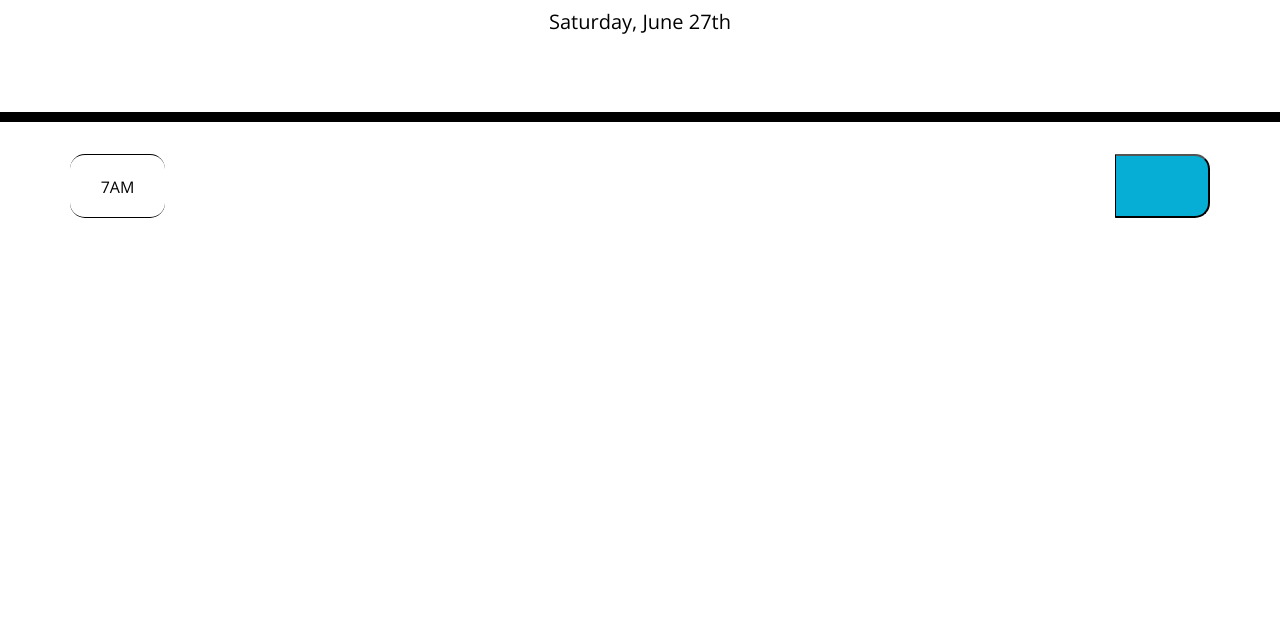
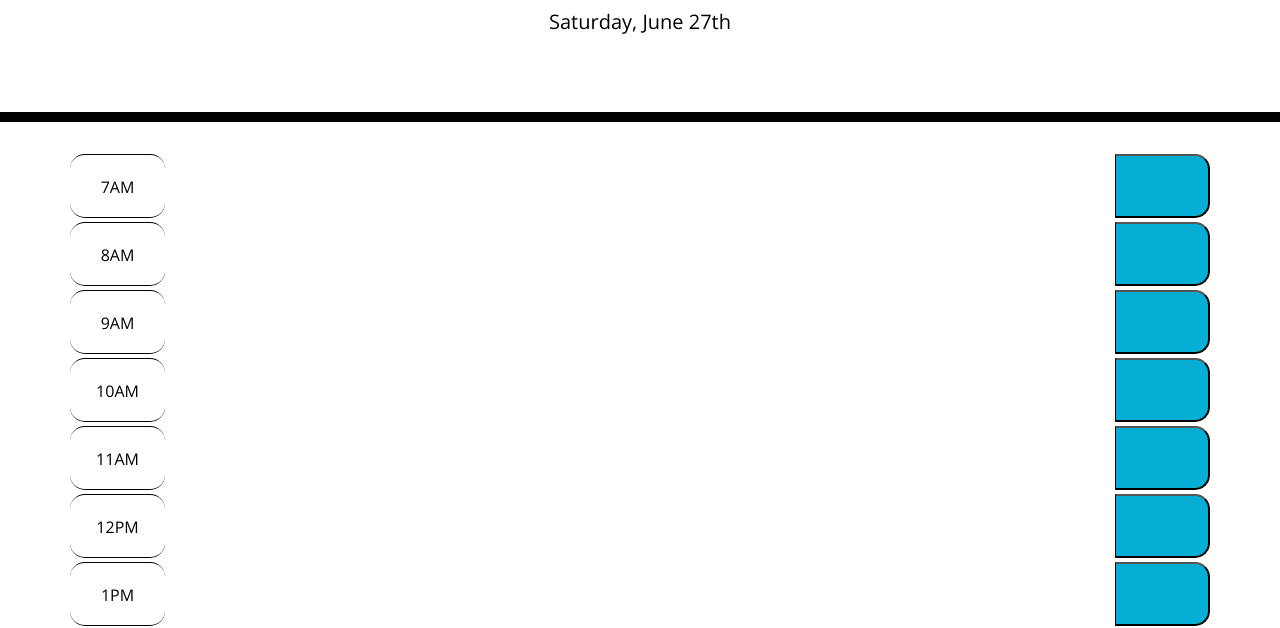
Before and after one commit to DevelopedByDay/workdayschedule, a plain HTML site: page index.html in a window 1280 px wide. Shown: the part 182-810 px from the top of the page. Drawn offline with nearby package versions, Linux system fonts and the light colour scheme; a web font is replaced by a local one.

Commit message:
tasks generate

```diff
--- a/assets/java.js
+++ b/assets/java.js
@@ -15,6 +15,33 @@ var createTask = function() {
 
 var loadTasks = function() {
     today();
+    var container = document.getElementById("schedule")
+    for(i = 7; i < 19; i++) {
+        var hour = i
+        if (i > 12) {
+            hour = hour - 12 + "PM"
+        }
+        else if (i === 12){
+            hour = hour + "PM"
+        }
+        else {
+            hour = hour + "AM";
+        }
+        var html = `<div class="row mt-1">
+        <div class="col-1 col-lg-1 time-block hour">
+            ${hour}
+        </div>
+        <div class="col-10 col-lg-10">
+          <p id="day${i}" class="description">
+
+          </p>
+        </div>
+        <button id="saveBtn${i}" class="col-1 col-lg-1 saveBtn"><span class="oi oi-lock-locked"></span></button>
+
+      </div>`
+        container.insertAdjacentHTML("beforeend", html);
+    }
+
     // tasks = JSON.parse(localStorage.getItem("tasks"));
 
     // if (!tasks) {
@@ -78,8 +105,16 @@ $("div").on("blur", "textarea", function() {
     $(this).replaceWith(taskP);
 });
 
+$("[id^=save]").on("click", function () {
+    var id = this.id,
+        time = id.substr(id.length - 1);
+    var description = $("#day" + time).val();
+});
+
 loadTasks();
+
+
 
 setInterval(function() {
     today()
-}, (1000 * 60)*30);
+}, (1000 * 60)*5);
--- a/assets/style.css
+++ b/assets/style.css
@@ -70,11 +70,11 @@ textarea{
   outline: none;
 }
 
-.saveBtn i:focus {
+.saveBtn:focus {
   outline: none;
 }
 
-.saveBtn i:hover {
+.saveBtn:hover {
   color: black;
   transition: all .3s ease-in-out;
 }
--- a/index.html
+++ b/index.html
@@ -29,8 +29,8 @@
       <p class="lead text-center">A simple calendar app for scheduling your work day</p>
       <p id="currentDay" class="lead"></p>
     </header>
-    <div class="container">
-      <div class="row mt-1">
+    <div id="schedule" class="container">
+      <!-- <div class="row mt-1">
         <div class="col-1 col-lg-1 time-block hour">
             7AM
         </div>
@@ -42,6 +42,18 @@
         <button id="saveBtn" class="col-1 col-lg-1 saveBtn"><span class="oi oi-lock-locked"></span></button>
 
       </div>
+      <div class="row mt-1">
+        <div class="col-1 col-lg-1 time-block hour">
+            8AM
+        </div>
+        <div class="col-10 col-lg-10">
+          <p id="day" class="description">
+
+          </p>
+        </div>
+        <button id="saveBtn" class="col-1 col-lg-1 saveBtn"><span class="oi oi-lock-locked"></span></button>
+
+      </div> -->
 
 
     </div>
```
